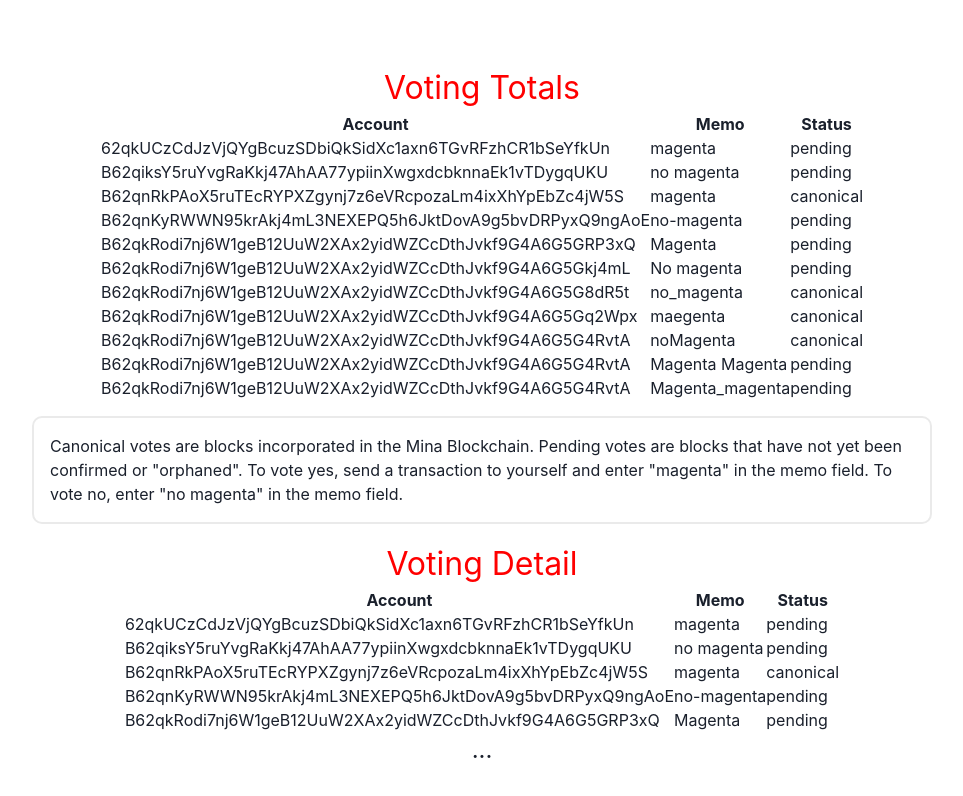
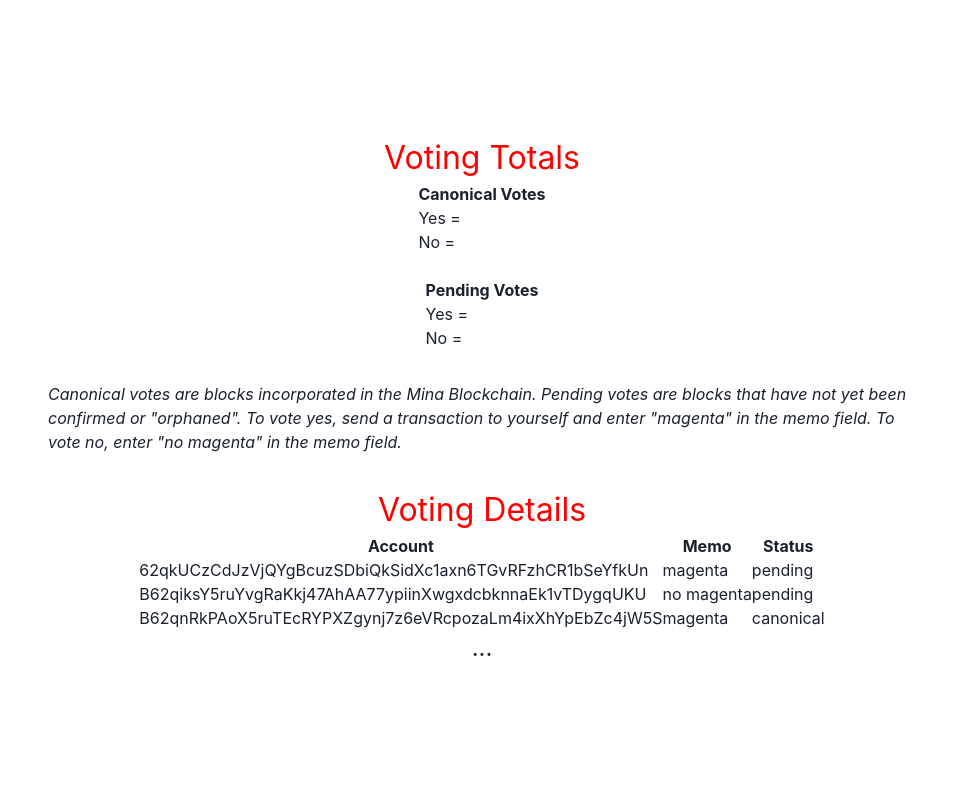
Before and after one commit to Granola-Team/mina-on-chain-voting, a Next.js app in the folder app/: page / in a window 1280 px wide. Shown: the top 796 px of the page, without its empty margins (158-1121 px from the left). Built offline with nearby package versions, Linux system fonts and the light colour scheme; no server answers.

Commit message:
finished layout section

```diff
--- a/app/package.json
+++ b/app/package.json
@@ -22,7 +22,7 @@
   },
   "devDependencies": {
     "@types/cors": "^2.8.12",
-    "@types/node": "18.0.0",
+    "@types/node": "^18.0.0",
     "@types/react": "18.0.15",
     "@types/react-dom": "18.0.6",
     "eslint": "8.19.0",
--- a/app/pages/index.tsx
+++ b/app/pages/index.tsx
@@ -32,21 +32,55 @@
     return data.length > 5 ? `${data.splice(0,3)}...` : data;
   } */  // it keeps saying type string | {}[] even when forced so did so in table instead
 
-  const num_of_no_magenta = (rows: [string, string][]) => {
-    return rows.reduce((num_of_no_magenta, [_, Memo]) =>
-        Memo == "no magenta" ?
+
+
+/*
+let counted_no_magenta = data.reduce(function (all_no_magenta, data) {
+  if (data in all_no_magenta) {
+    all_no_magenta[data]++
+  }
+  else {
+    all_no_magenta[data] = 1
+  }
+  return all_no_magenta
+}, {})
+
+/*
+ const num_of_no_magenta = (rows) => {
+    return data.reduce((num_of_no_magenta, [_, Object.values(data)]) =>
+        Object.values(data) == "no magenta" ?
         num_of_no_magenta + 1 : num_of_no_magenta, 0)
   } // add variations: | "no_magenta" | "no-magenta" | "nomagenta"
 
+
+const number_of_magenta = (rows: []) => {
+  return rows.reduce(
+    (num_magenta, [_, memo]) => memo == "magenta" ? num_magenta + 1 : num_magenta,
+    0
+  )
+}
+*/
   return (
     <div>
         <main className={styles.main}>
         <h1 className={styles.title}>
             Voting Totals
           </h1>
-          <div>
-            <Datatable data={data} />
-          </div>
+          <h2>
+            <b>
+              Canonical Votes
+            </b>
+              <p> Yes = </p>
+              <p> No = </p>
+          </h2>
+            <br />
+          <h2>
+            <b>
+              Pending Votes
+            </b>
+              <p> Yes = </p>
+              <p> No = </p>
+          </h2>
 
           <h4 className={styles.card}>
             Canonical votes are blocks incorporated in the Mina Blockchain. Pending votes are blocks that have not yet been confirmed or "orphaned".
@@ -54,10 +88,10 @@
           </h4>
 
           <h2 className={styles.title}>
-            Voting Detail
+            Voting Details
           </h2>
           <div>
-            <Datatable data={data.slice(0,5)} />
+            <Datatable data={data.slice(0,3)} />
           </div>
           <h2 className={styles.description}>
             ...
--- a/app/styles/Home.module.css
+++ b/app/styles/Home.module.css
@@ -58,6 +58,12 @@
   font-size: 1.5rem;
 }
 
+.description h2 {
+  margin: 0 0 1rem 0;
+  font-size: 0.5rem;
+  font-style: bold;
+}
+
 .code {
   background: #fafafa;
   border-radius: 5px;
@@ -81,10 +87,11 @@
   text-align: left;
   color: inherit;
   text-decoration: none;
-  border: 2px solid #eaeaea;
+  border: 0px solid #eaeaea;
   border-radius: 10px;
   transition: color 0.15s ease, border-color 0.15s ease;
   max-width: 900px;
+  font-style: italic;
 }
 
 /* .card:hover,
@@ -94,15 +101,17 @@
   border-color: #0070f3;
 } */
 
-.card h2 {
+.card h4 {
   margin: 0 0 1rem 0;
   font-size: 0.5rem;
+  font-style: italic;
 }
 
 .card p {
   margin: 0;
   font-size: 0.5rem;
   line-height: 1.5;
+  font-style: italic;
 }
 
 .logo {
```
Also changed, not shown: 2 other files (tests, documents, lock files or other folders).
